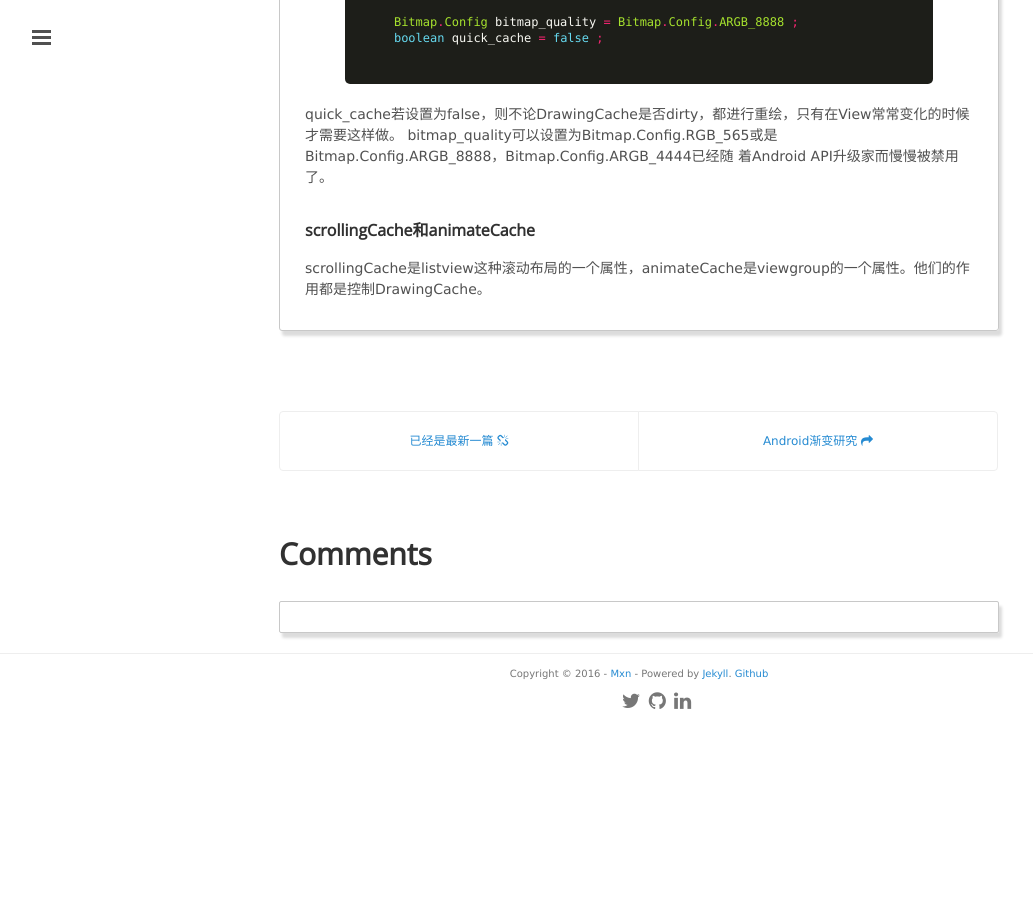
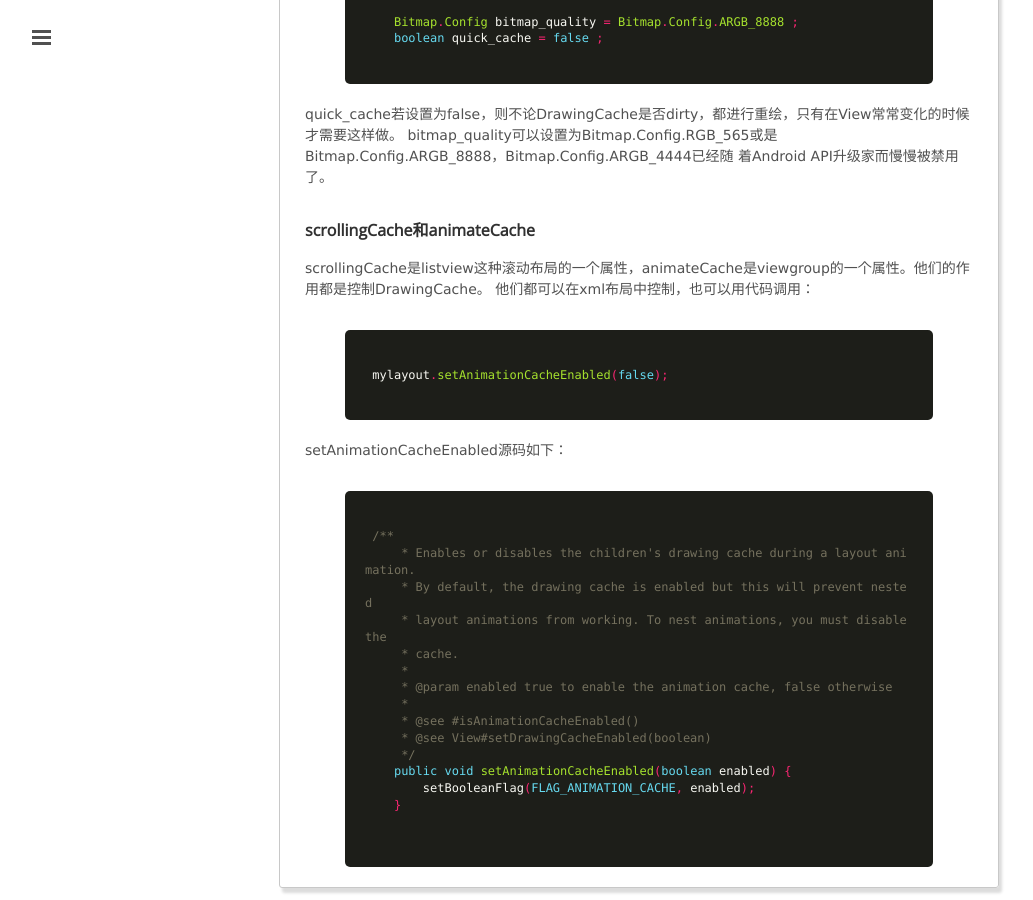
Before and after one commit to mxn21/mxn21.github.io, a Jekyll site: the page built from _posts/2016-1-5-DrawingCache解析.md, in a window 1280 px wide and 900 px high, scrolled down 6217 px. Shown: the whole window, without its empty margins (1-1034 px from the left). Built offline with Jekyll 4.4.1, drawn with Linux system fonts in a browser that asks for light colours; Markdown is read by kramdown in place of the engine named in the settings; comment, search, counter and statistics services are not loaded; before the commit the page ends 6943 px from its top, so only the background shows below that.

Commit message:
343543543

```diff
--- a/_posts/2016-1-5-DrawingCache解析.md
+++ b/_posts/2016-1-5-DrawingCache解析.md
@@ -269,3 +269,28 @@
 ### scrollingCache和animateCache
 
 scrollingCache是listview这种滚动布局的一个属性，animateCache是viewgroup的一个属性。他们的作用都是控制DrawingCache。
+他们都可以在xml布局中控制，也可以用代码调用：
+
+      {% highlight java  %}
+ mylayout.setAnimationCacheEnabled(false);
+      {% endhighlight %}
+
+setAnimationCacheEnabled源码如下：
+
+      {% highlight java  %}
+ /**
+     * Enables or disables the children's drawing cache during a layout animation.
+     * By default, the drawing cache is enabled but this will prevent nested
+     * layout animations from working. To nest animations, you must disable the
+     * cache.
+     *
+     * @param enabled true to enable the animation cache, false otherwise
+     *
+     * @see #isAnimationCacheEnabled()
+     * @see View#setDrawingCacheEnabled(boolean)
+     */
+    public void setAnimationCacheEnabled(boolean enabled) {
+        setBooleanFlag(FLAG_ANIMATION_CACHE, enabled);
+    }
+
+   {% endhighlight %}
```
